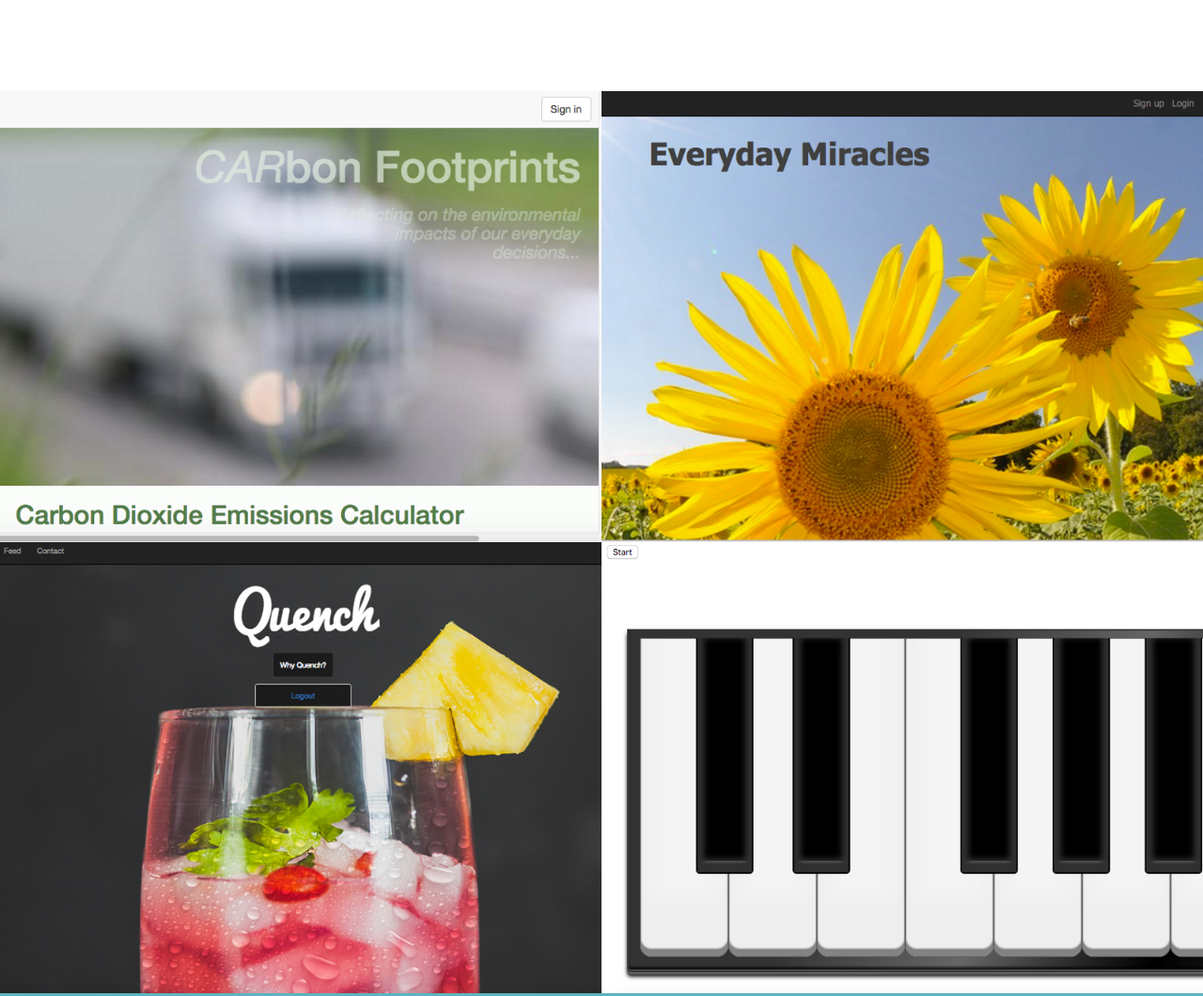
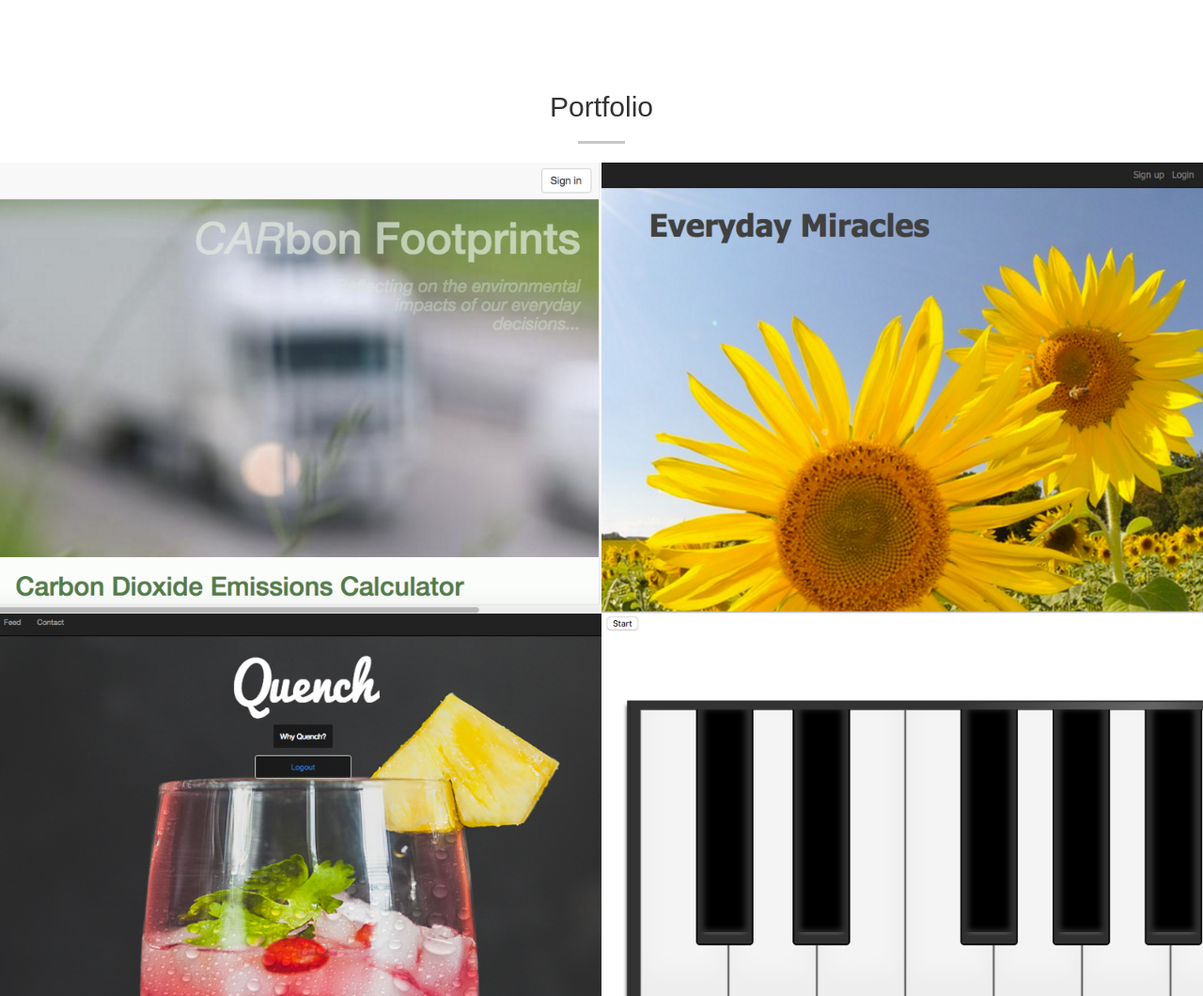
Before and after one commit to emilyyutschmidtling/portfolio-eys, a website: page index.html in a window 1280 px wide. Shown: the part 1595-2655 px from the top of the page at 94% size. Drawn offline with nearby package versions, Linux system fonts and the light colour scheme.

Commit message:
adds Portfolio heading

```diff
--- a/index.html
+++ b/index.html
@@ -226,7 +226,10 @@
 
     <section class="no-padding" id="portfolio">
         <div class="container-fluid">
-            <div class="row no-gutter popup-gallery">
+          <div class="col-lg-12 text-center">
+              <h2 class="section-heading">Portfolio</h2>
+              <hr class="primary">
+          </div>            <div class="row no-gutter popup-gallery">
                 <div class="col-lg-6 col-sm-12">
                     <a href="https://emilyyutschmidtling.github.io/project4_frontend/#/search" class="portfolio-box">
                         <img src="img/eys-project4A.png" class="img-responsive" alt="">
```
